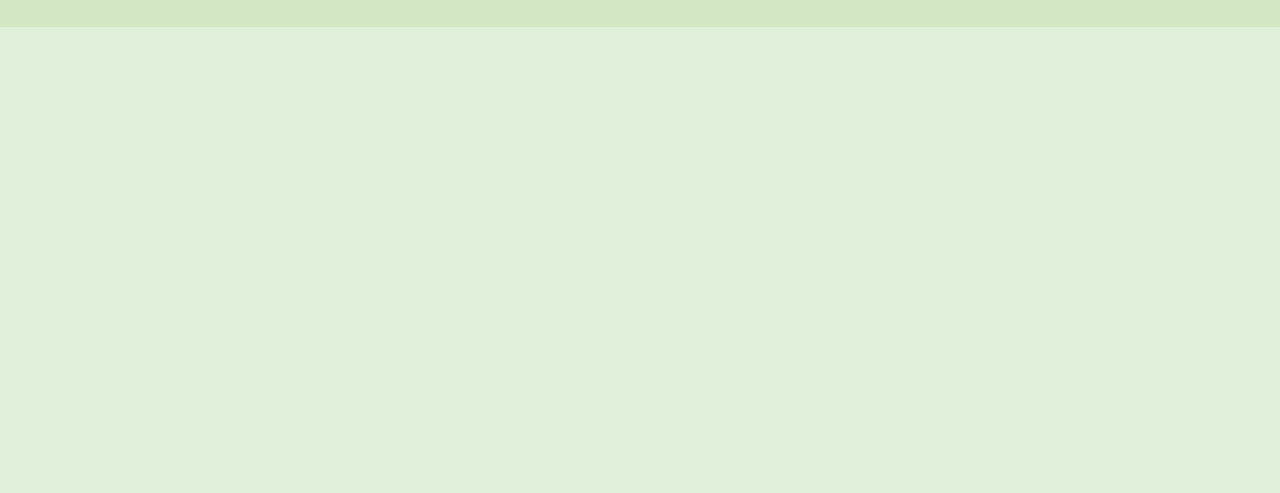
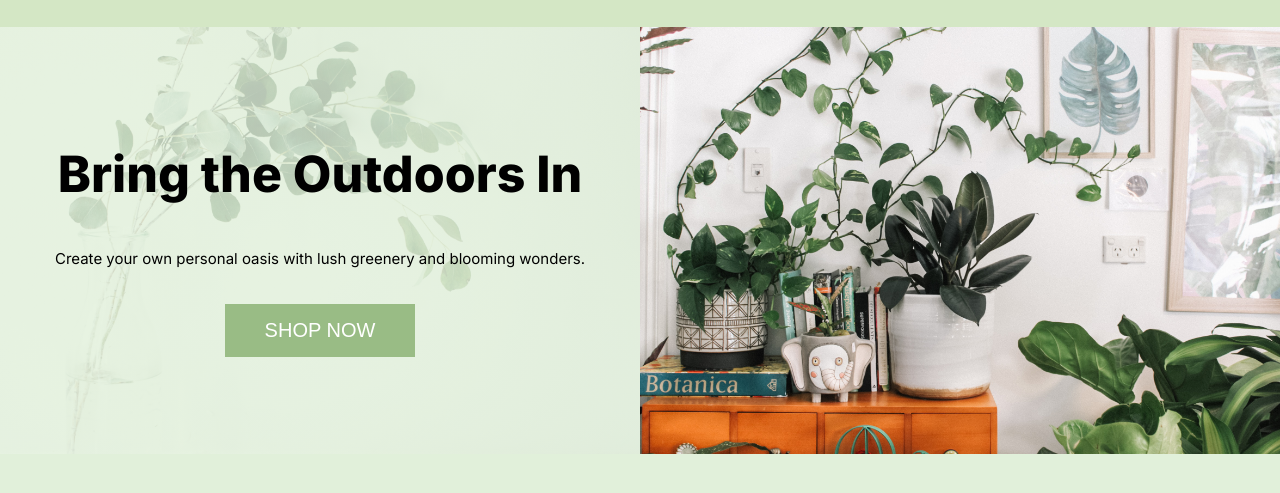
Before and after one commit to halalkharbouch/botanica, a plain HTML site: page index.html in a window 1280 px wide. Shown: the part 83-576 px from the top of the page. Drawn offline with nearby package versions, Linux system fonts and the light colour scheme.

Commit message:
Add hero section and buttons

```diff
--- a/index.html
+++ b/index.html
@@ -31,6 +31,15 @@
         </div>
     </nav>
 
+    <section class="hero">
+        <div class="hero__content">
+            <h2 class="hero__heading mb-sm">Bring the Outdoors In</h2>
+            <p class="hero__text mb-md">Create your own personal oasis with lush greenery and blooming wonders.</p>
+            <button class="btn btn-primary">Shop now</button>
+        </div>
+        <img src="./assets/img/hero-img.jpg" alt="" class="hero__img">
+    </section>
+
 
     <script type="module" src="https://unpkg.com/ionicons@7.1.0/dist/ionicons/ionicons.esm.js"></script>
     <script nomodule src="https://unpkg.com/ionicons@7.1.0/dist/ionicons/ionicons.js"></script>
--- /dev/null
+++ b/scss/base/_utils.scss
@@ -0,0 +1,5 @@
+.m {
+
+    &b-sm {margin-bottom: 2rem;}
+    &b-md {margin-bottom: 3rem;}
+}
--- /dev/null
+++ b/scss/components/_buttons.scss
@@ -0,0 +1,17 @@
+.btn {
+    font-size: 2rem;
+    border: none;
+    color: #fff;
+    cursor: pointer;
+    text-transform: uppercase;
+
+    padding: 1.5rem 4rem;
+
+    &-primary {
+        background-color: $color-primary;
+    }
+
+    &:hover {
+        background-color: darken($color-primary, 10%);
+    }
+}
--- /dev/null
+++ b/scss/layout/_hero.scss
@@ -0,0 +1,33 @@
+.hero {
+    display: flex;
+
+    &__content {
+        padding: 2rem;
+        display: flex;
+        flex-direction: column;
+        justify-content: center;
+        align-items: center;
+        flex: 0 0 50%;
+        background-image: linear-gradient(rgba($color-bg, .80), rgba($color-bg, .80)) ,url(../assets/img/hero-bg.jpg);
+        background-size: cover;
+
+    }
+
+    &__heading {
+        font-size: 5rem;
+        font-weight: 800;
+    }
+
+    &__text{
+        font-size: 1.5rem;
+    }
+
+    &__img {
+        display: inline-block;
+        width: 50%;
+    }
+
+
+
+
+}
--- a/scss/main.scss
+++ b/scss/main.scss
@@ -2,5 +2,9 @@
 
 @import "./base/base";
 @import "./base/typography";
+@import "./base/utils";
 
 @import "./layout/navigation";
+@import "./layout/hero";
+
+@import "./components/buttons";
```
Also changed, not shown: assets/img/hero-bg.jpg (added), css/main.css, css/main.min.css.
